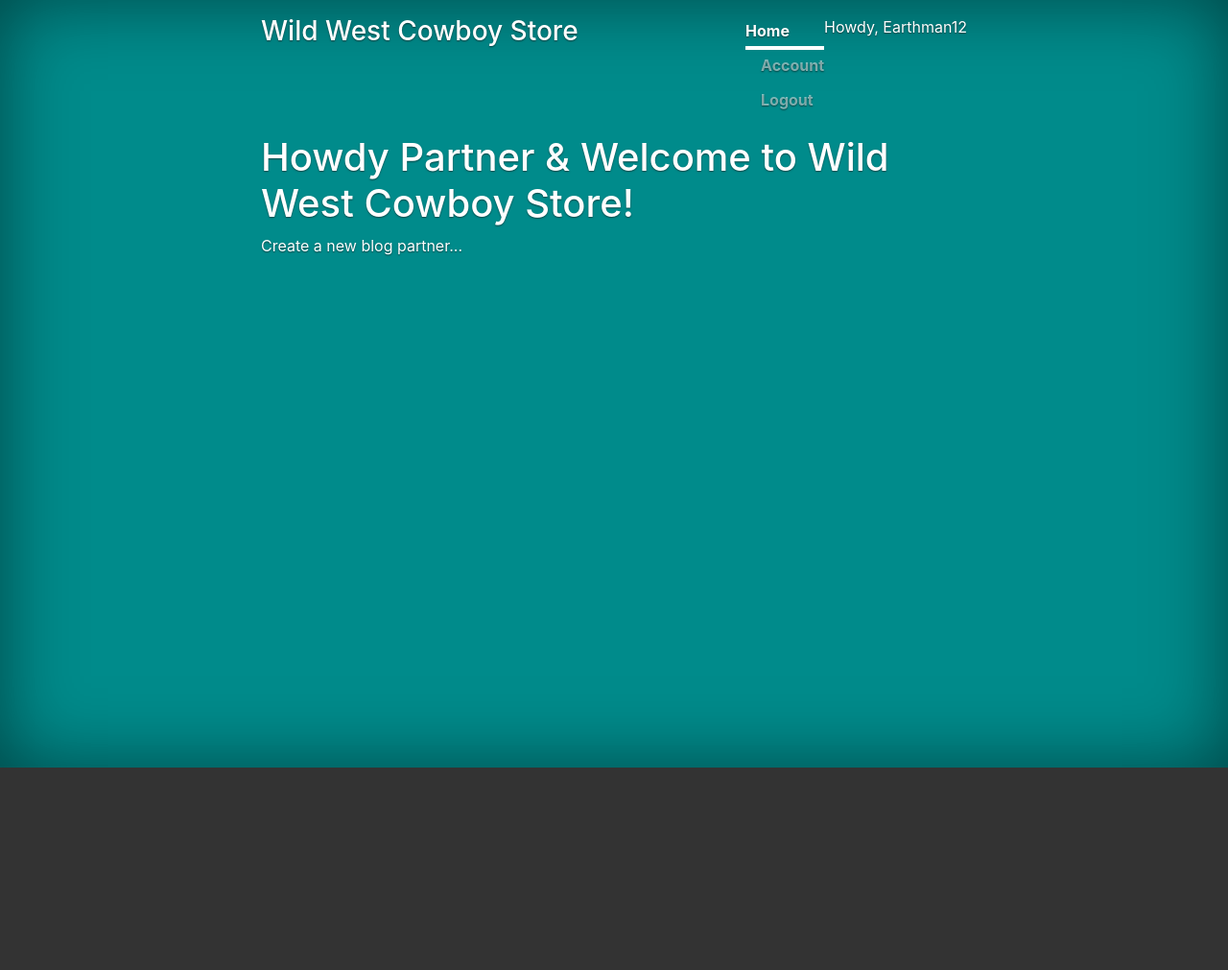
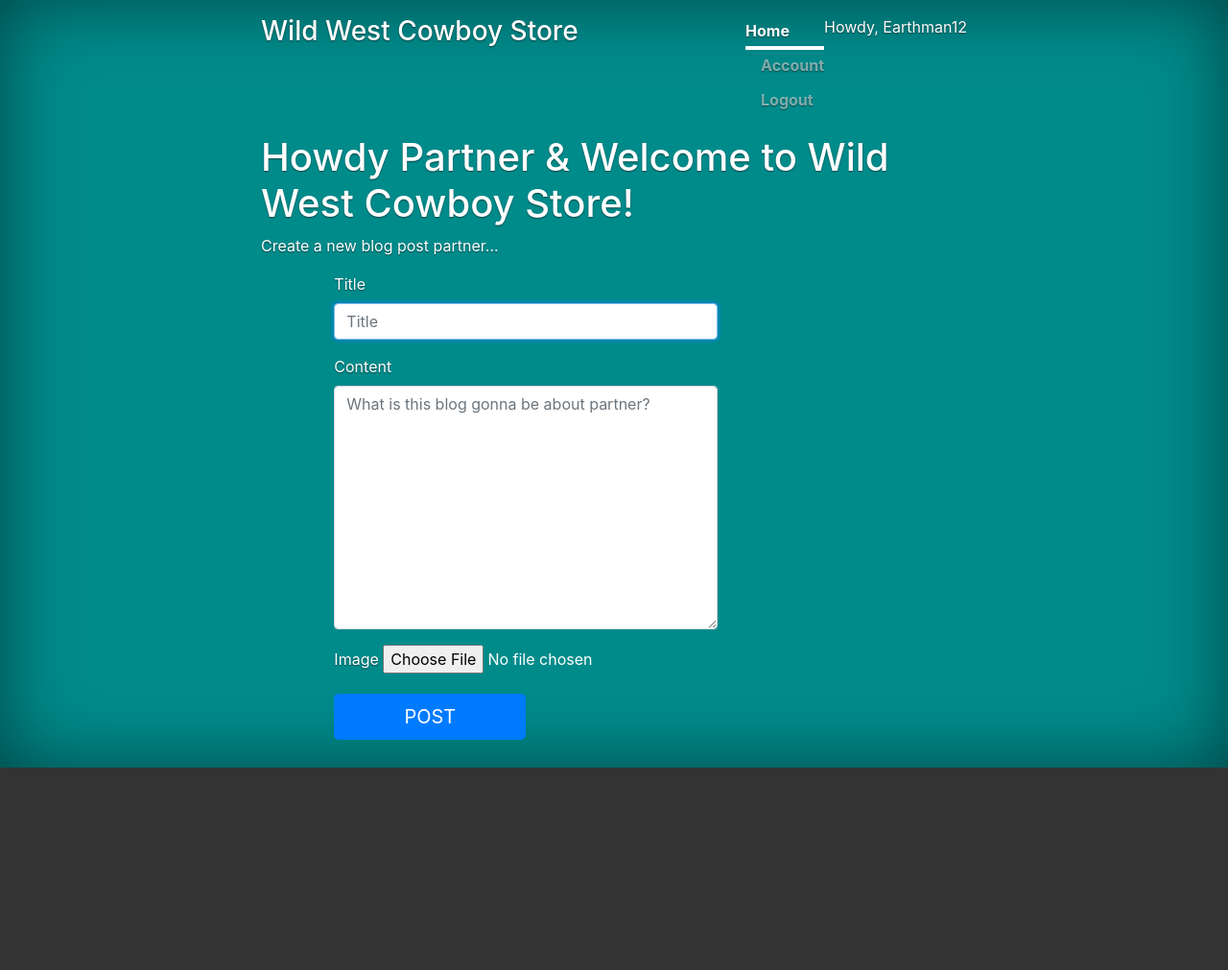
Before and after one commit to Earthman12/wild_west_cowboy_store_site, a Django app: page /blog/create/ in a window 1280 px wide. Shown: the top 1011 px of the page at 96% size. Run offline with Django 3.2, Linux system fonts and the light colour scheme; a user stored in the database is signed in; some libraries are stand-ins or nearby versions.

Commit message:
Added functionality to create a blog post

```diff
--- a/account/views.py
+++ b/account/views.py
@@ -116,3 +116,6 @@ def account_view(request):
         #   Finally add the form to the context
     context['account_form'] = form
     return render(request, 'account/account.html', context)
+
+def must_authenticate_view(request):
+    return render(request, 'account/must_authenticate.html', {})
--- /dev/null
+++ b/blog/forms.py
@@ -0,0 +1,10 @@
+from django import forms
+
+from blog.models import BlogPost
+
+class CreateBlogPostForm(forms.ModelForm):
+
+    class Meta:
+        #   Tell it what to model the form after (i.e. after a blog post) and the fields we are interested in (the fields that users can actually change)
+        model = BlogPost
+        fields = ['title', 'body', 'image']
--- a/blog/templates/blog/create_blog.html
+++ b/blog/templates/blog/create_blog.html
@@ -2,6 +2,52 @@
 
 {% block content %}
 
-<p>Create a new blog partner...</p>
+<style type = "text/css">
+    .creat-form{
+        width: 100%;
+        max-width: 100%;
+        padding: 15px;
+        margin: auto;
+    }
+    .submit-button{
+        max-width: 200px;
+    }
+</style>
+
+<p>Create a new blog post partner...</p>
+
+<div class = "container">
+    <div class = "row">
+        <div class = "col-lg-7 offset-lg-1">
+            <!-- 'enctype' is required for uploading images -->
+            <form class = "create-form" method = "post" enctype = "multipart/form-data">
+
+                {%csrf_token %}
+
+                <!-- Title -->
+                <div class = "form-group">
+                    <label for ="id_title">Title</label>
+                    <input class = "form-control" type = "text" name = "title" id = "id_title" placeholder="Title" required autofocus>
+                </div>
+
+                <!-- Body -->
+                <div class = "form-group">
+                    <label for = "id_body">Content</label>
+                    <textarea class = "form-control" rows = "10" type = "text" name = "body" id = "id_body" placeholder="What is this blog gonna be about partner?" required></textarea>
+                </div>
+
+                <!-- Image -->
+                <div class = "form-group">
+                    <label for = "id_image">Image</label>
+                    <input type = "file" name = "image" id = "id_image" accept="image/*" required>
+                </div>
+
+                <!-- Submit Button -->
+                <button class = "submit-button btn btn-lg btn-primary btn-block" type = "submit">POST</button>
+
+            </form>
+        </div>
+    </div>
+</div>
 
 {% endblock content %}
--- a/blog/views.py
+++ b/blog/views.py
@@ -1,8 +1,38 @@
-from django.shortcuts import render
+from django.shortcuts import render, redirect
 
 from blog.models import BlogPost
+from blog.forms import CreateBlogPostForm
+from account.models import Account
 
 # Create your views here.
 
 def create_blog_view(request):
-    return render(request, "blog/create_blog.html", {})
+
+    context = {}
+
+    user = request.user
+
+    #   If the user is not authenticated, we redirect them to a page that tells them they need to be authenticated to create a blog post
+    if not user.is_authenticated:
+        return redirect('must_authenticate')
+
+    #   It will be a post request or nothing at all and because they are going to be able to upload an image the 'request.FILES' parameter to the form
+    form = CreateBlogPostForm(request.POST or None, request.FILES or None)
+
+    #   If the form is valid, we do some things and save it
+    if form.is_valid():
+        #   'obj' creates the form after fields have been validated and we do this becase we set the author object to the blog post, is not set by default
+        obj = form.save(commit = False)
+        #   This will get the first item from the query set(should only be one) which should be the user
+        author = Account.objects.filter(email = user.email).first()
+
+        #   Set the author and save the blog post into the database
+        obj.author = author
+        obj.save()
+
+        #   Reset everything by setting the form to a brand new blog post form
+        form = CreateBlogPostForm()
+
+    context['form'] = form
+
+    return render(request, "blog/create_blog.html", context)
--- a/wild_west_cowboy_store_site/urls.py
+++ b/wild_west_cowboy_store_site/urls.py
@@ -30,16 +30,18 @@ from account.views import (
     logout_view,
     login_view,
     account_view,
+    must_authenticate_view,
 )
 
 urlpatterns = [
+    path('', store_home_view, name = "home"),
+    path('account/', account_view, name = "account"),
     path('admin/', admin.site.urls),
-    path('', store_home_view, name = "home"),
+    path('blog/', include('blog.urls', 'blog')),#  This will add all of 'blogs' urls
+    path('login/', login_view, name = "login"),
+    path('logout/', logout_view, name = "logout"),
+    path('must_authenticate/', must_authenticate_view, name = "must_authenticate"),
     path('register/', registration_view, name = "register"),
-    path('logout/', logout_view, name = "logout"),
-    path('login/', login_view, name = "login"),
-    path('account/', account_view, name = "account"),
-    path('blog/', include('blog.urls', 'blog')),#  This will add all of 'blogs' urls
 
     #   These urls were copied from the django source code from https://github.com/django/django/blob/main/django/contrib/auth/urls.py
     #   The urls for login and logout were already made created because they we created seperately so they did not need to be copied here because here we are referencing prebuilt django views
```
Also changed, not shown: account/templates/account/must_authenticate.html (added, +20 -0 lines), db.sqlite3, media_cdn/blog/1/Another_Test_for_Lord_FP-20140816_060440000_iOS.jpg (added), media_cdn/blog/1/Corndog-0wJTGza.jpg (deleted), media_cdn/blog/1/Farmer_Penguin_Test_Title-FarmerPenguin.png (renamed from media_cdn/blog/1/Howdy_partner-FarmerPenguin.png).
